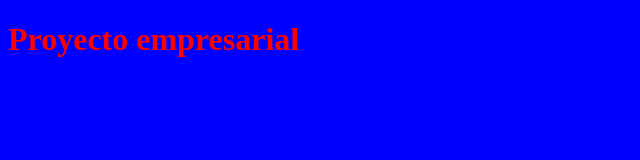
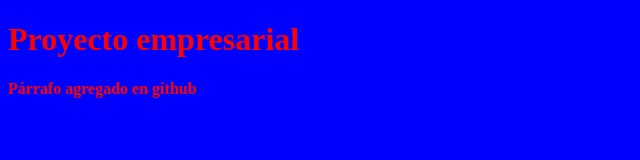
Before and after one commit to cristian9821/CursoGit, a plain HTML site: page index.html in a window 1280 px wide. Shown: the whole page, without its empty margins (0-640 px from the left). Drawn offline with Linux system fonts and the light colour scheme.

Commit message:
Update index.html

```diff
--- a/index.html
+++ b/index.html
@@ -8,5 +8,6 @@
 
     <body>
         <h1>Proyecto empresarial</h1>
+          <p>Párrafo agregado en github</p>
     </body>
 </html>
```
